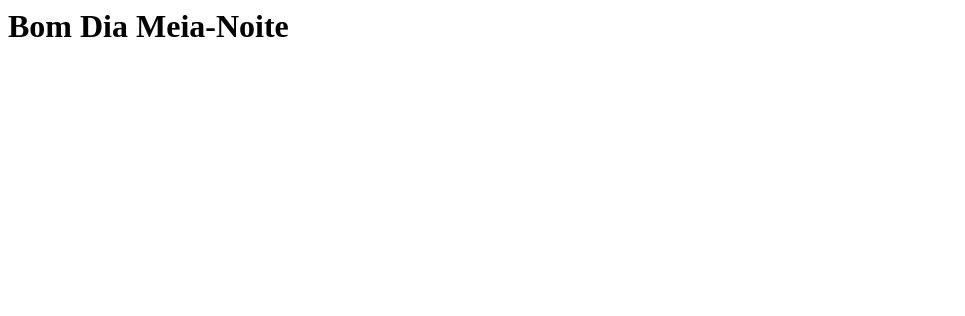
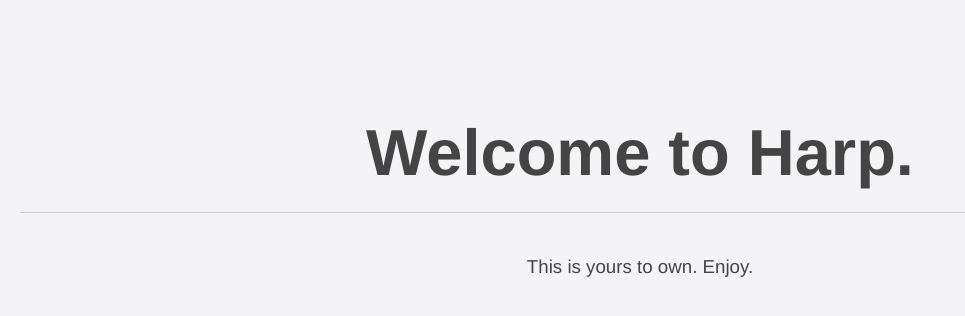
Before and after one commit to gringolalia/darpa-sherpa, a plain HTML site: page index.html in a window 1280 px wide. Shown: the whole page, without its empty margins (0-965 px from the left). Drawn offline with Linux system fonts and the light colour scheme.

Commit message:
first sherpa in darpa

```diff
--- /dev/null
+++ b/404.html
@@ -0,0 +1 @@
+<!DOCTYPE html><html><head><link rel="stylesheet" href="/main.css"></head><body><h1>404</h1><h3>Whoops. Looks like what you're looking for can't be found.</h3></body></html>
--- a/index.html
+++ b/index.html
@@ -1 +1 @@
-<h1>Bom Dia Meia-Noite</h1>
+<!DOCTYPE html><html><head><link rel="stylesheet" href="/main.css"></head><body><h1>Welcome to Harp.</h1><h3>This is yours to own. Enjoy.</h3></body></html>
--- /dev/null
+++ b/main.css
@@ -0,0 +1 @@
+body{font-family:"Helvetica";text-align:center;padding:50px 20px 0;background:#f4f4f7;color:#444;margin:0}h1{font-size:65px;line-height:1.2em;border-bottom:#CCC solid 1px;padding:20px 0}h3{font-weight:300}
```
Also changed, not shown: package.json (deleted, +0 -8 lines), 1 other file.
